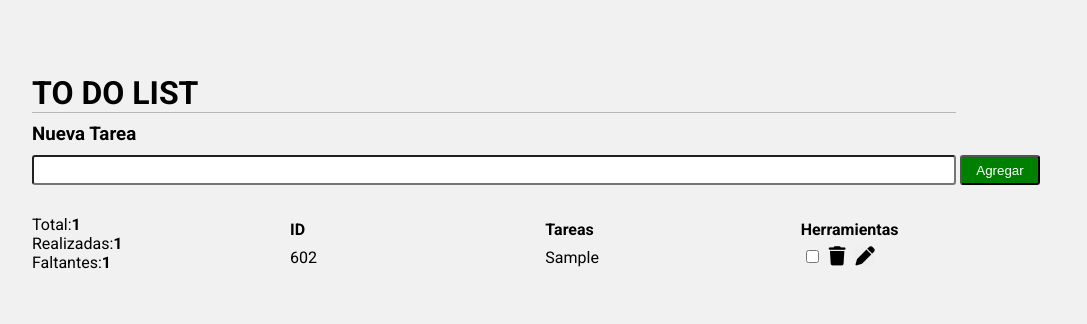
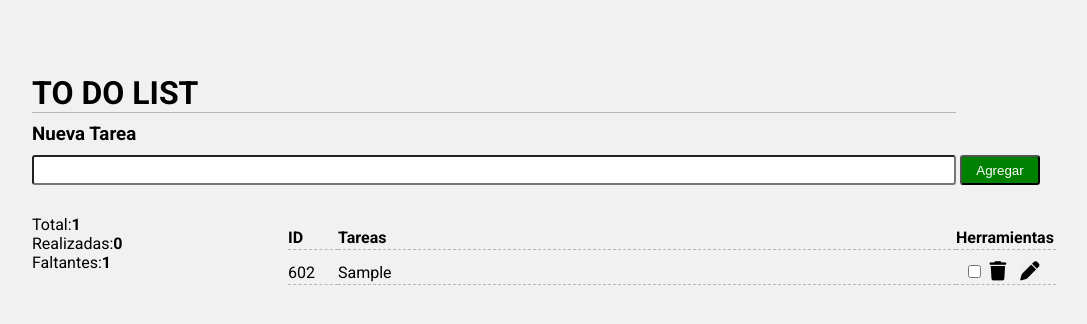
Before and after one commit to BrunoCoghlan/d05js, a plain HTML site: page index.html in a window 1280 px wide. Both pictures are taken after typing "Sample" into the empty fields and a click on the button "Agregar". Shown: the whole page, without its empty margins (96-1183 px from the left). Drawn offline with Linux system fonts and the light colour scheme.

Commit message:
8 funtion js done @media css done

```diff
--- a/assets/css/style.css
+++ b/assets/css/style.css
@@ -26,7 +26,7 @@ body {
 
 .container {
     display: grid;
-    grid-template-columns: 1fr 3fr;
+    grid-template-columns: 1fr;
 }
 
 /*fin de estilos generales*/
@@ -38,6 +38,7 @@ body {
     border-radius: 0.2rem;
     color: white;
 }
+
 #add:active {
     opacity: 70%;
 }
@@ -48,14 +49,18 @@ body {
     width: calc(100% - 100px);
     border-radius: 0.2rem;
 }
+
 /*fin de estilos de boton y input para tareas
 estilos de tabla*/
 td,
 th {
-    width: 150px;
     height: 25px;
-    vertical-align: middle;
     text-align: start;
+    border-bottom: 1px dashed rgb(182, 182, 182);
+}
+
+table{
+	border-spacing: 0 10px;
 }
 
 span {
@@ -63,32 +68,26 @@ span {
 }
 
 .fa-trash,
-.fa-pen,
-#check {
+.fa-pen {
     font-size: 1.2rem;
 }
 
-#borrar,
-#editar,
-#check {
+.btn {
     border: none;
     background-color: none;
     margin: 0 5px;
 }
 
 /*botones de eliminar y edirtar*/
-#editar:hover {
+.btn:hover {
     opacity: 70%;
 }
 
-#borrar:hover {
-    opacity: 70%;
-}
-
-#editar:active {
+.btn:active {
     color: red;
 }
-
-#borrar:active {
-    color: red;
+@media (min-width:579px){
+    .container {
+        grid-template-columns: 1fr 3fr;
+    }
 }
--- a/assets/js/app.js
+++ b/assets/js/app.js
@@ -4,9 +4,6 @@ const table = document.querySelector('#table')
 const total = document.querySelector('#total')
 const realizada = document.querySelector('#realizada')
 const faltante = document.querySelector('#faltante')
-const check = document.querySelector('#check')
-const borrar = document.querySelector('#borrar')
-const editar = document.querySelector('#editar')
 const tareas = []
 /*Funciones*/
 /*crea un id unico y evita que se repita*/
@@ -15,19 +12,63 @@ const getRandom = () => {
     if (tareas.find((e) => e.id === id)) return getRandom()
     return id
 }
+/*revisa si una tarea fue completada o no, con true o false*/
+const completado = (id) => {
+    const index = tareas.findIndex((e) => e.id === id)
+    tareas[index].completado ? tareas[index].completado = false : tareas[index].completado = true
+    imprimir(tareas)
+}
+/*borra una tarea, preguntando si esta seguro, la borra del array, la vuelve a imprimir*/
+const borrar = (id) => {
+    const index = tareas.findIndex((e) => e.id === id)
+    if (confirm('Seguro que desea eliminar la tarea')) {
+        tareas.splice(index, 1)
+        imprimir(tareas)
+    }
+}
+/*checkea si la tarea esta completada o no, cada vez que se imprima, retorna un string vacio o checked*/
+const checked = (boolean) => {
+    if (boolean) return 'checked'
+}
+/*cuenta las tareas totales, realizadas y faltantes*/
+const contar = (array) => {
+    const cuenta = array.filter((array) => array.completado === true).length
+    total.innerHTML = array.length
+    realizada.innerHTML = cuenta
+    faltante.innerHTML = array.length - cuenta
+}
+/*edita la descripcion de una tarea, sin modificar el ID, preguntando con un confirm y remplazando con un string prompt*/
+const editar = (id, description) => {
+    const index = tareas.findIndex((e) => e.id === id)
+    if (confirm('Seguro que desea editar la tarea')) {
+        tareas[index].description = prompt('Edite su tarea', description)
+        imprimir(tareas)
+    }
+}
+/*define si el texto sera tachado por la tarea completada o no */
+const streaked = (boolean) => {
+    if (boolean) return 'line-through;"'
+}
+/*style="text-decoration:line-through;"
+guarda la informacion en el array, recorriendolo con un forEach, para luego imprimirlo en formato de tabla HTML*/
 const imprimir = (array) => {
-    let html =''
+    let html = ''
     array.forEach(e => {
-        html +=`
+        html += `
         <tr>
             <td>${e.id}</td>
-            <td>${e.description}</td>
-            <td><input id="check" type="checkbox"><button id="borrar"><i class="fa-solid fa-trash"></i></button><button id="editar"><i class="fa-solid fa-pen"></i></button></td>
+            <td style="text-decoration:${streaked(e.completado)};">${e.description}</td>
+            <td style="text-align:center">
+                <input type="checkbox" ${checked(e.completado)} onchange='completado(${e.id})' id="${e.id}">
+                <button onclick="borrar(${e.id})" class="btn"><i class="fa-solid fa-trash"></i></button>
+                <button class="btn" onclick="editar(${e.id},'${e.description}')"><i class="fa-solid fa-pen"></i></button>
+            </td>
         </tr>`
     });
     table.innerHTML = html
+    contar(array)
 }
-
+/*escucha al boton de agregar tareas, guarda las tareas en el array luego lo manda a imprimir.*/
 add.addEventListener('click', () => {
     if (input.value === '') return
     tareas.push({
@@ -38,3 +79,4 @@ add.addEventListener('click', () => {
     input.value = ''
     imprimir(tareas)
 })
+imprimir(tareas)
--- a/index.html
+++ b/index.html
@@ -22,18 +22,19 @@
     <!-- formato para las tareas en tabla y contadores con spam -->
     <div class="container">
         <div>
-            <p>Total:<span id="total">1</span></p>
-            <p>Realizadas:<span id="realizada">1</span></p>
-            <p>Faltantes:<span id="faltantes">1</span></p>
+            <p>Total:<span id="total"></span></p>
+            <p>Realizadas:<span id="realizada"></span></p>
+            <p>Faltantes:<span id="faltante"></span></p>
         </div>
         <table >
             <thead>
                 <tr>
-                    <th>ID</th>
+                    <th width="50">ID</th>
                     <th>Tareas</th>
-                    <th>Herramientas</th>
+                    <th width="100">Herramientas</th>
                 </tr>
             </thead>
+            <!-- Se listaran todas las tareas en el Tbody de la tabla -->
             <tbody id="table">
 
             </tbody>
```
